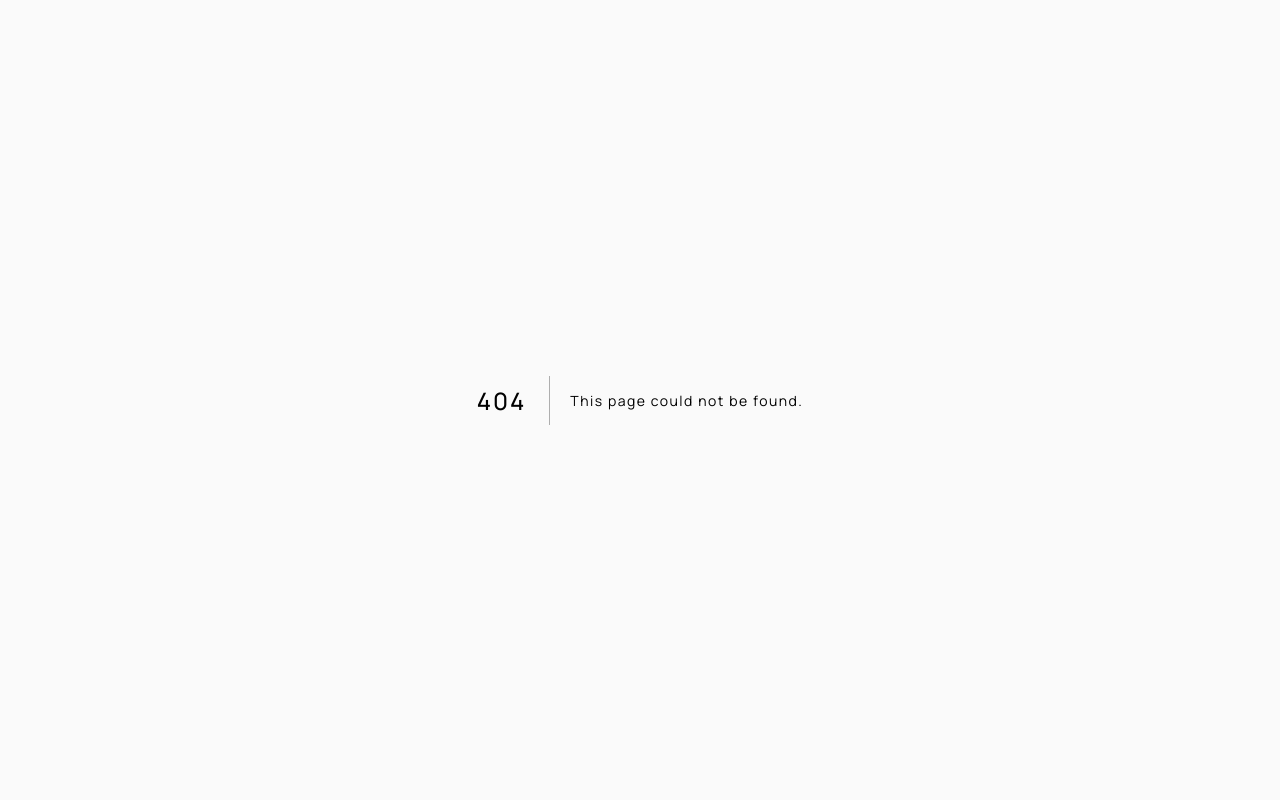
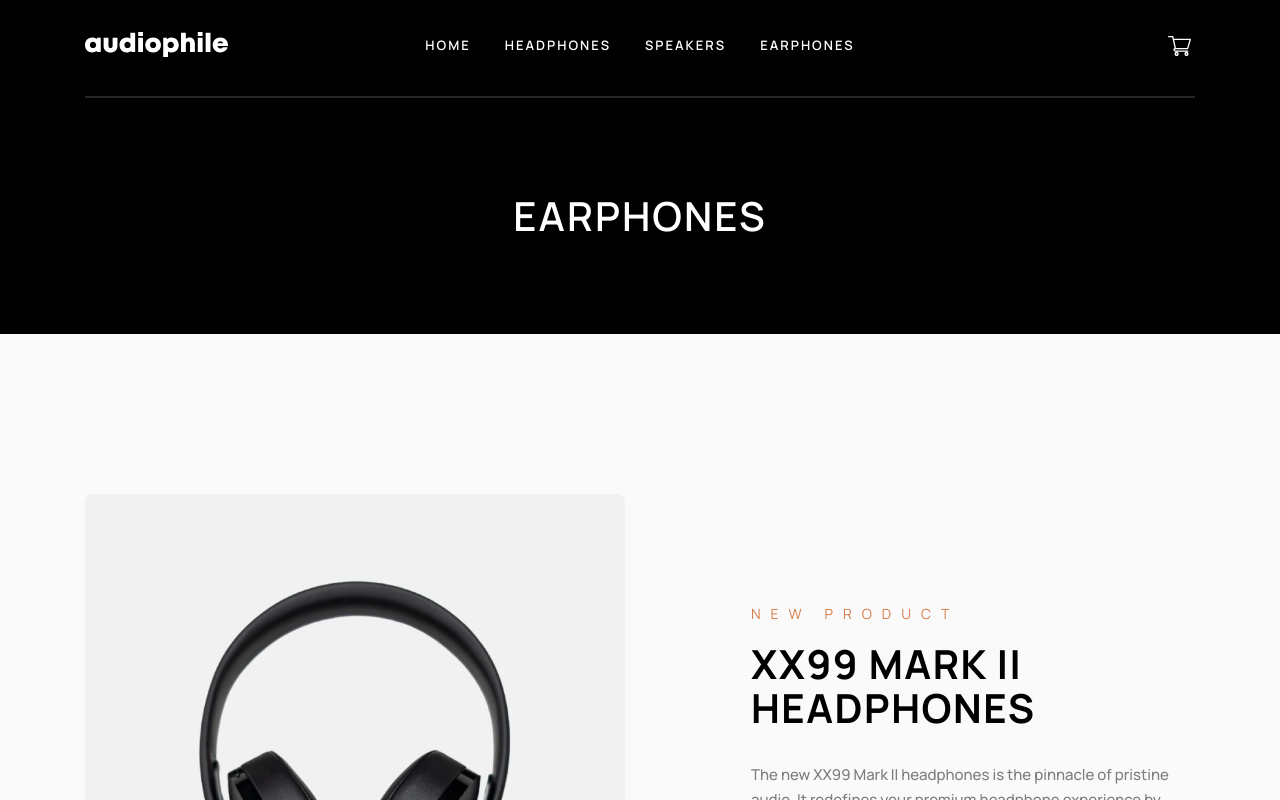
Before and after one commit to nalbertcerqueira/audiophile-ecommerce, a Next.js app: page /earphones in a window 1280 px wide. Before the commit this address had no page. Shown: the top 800 px of the page. Built offline with nearby package versions, Linux system fonts and the light colour scheme.

Commit message:
feat: create category page

```diff
--- /dev/null
+++ b/src/app/[category]/layout.tsx
@@ -0,0 +1,6 @@
+import { CategoryContainer } from "@/layouts/category"
+import { ReactNode } from "react"
+
+export default function CategoryLayout({ children }: { children: ReactNode }) {
+    return <CategoryContainer>{children}</CategoryContainer>
+}
--- /dev/null
+++ b/src/app/[category]/page.tsx
@@ -0,0 +1,5 @@
+import Category from "@/components/category/Category"
+
+export default function CategoryPage() {
+    return <Category />
+}
```
